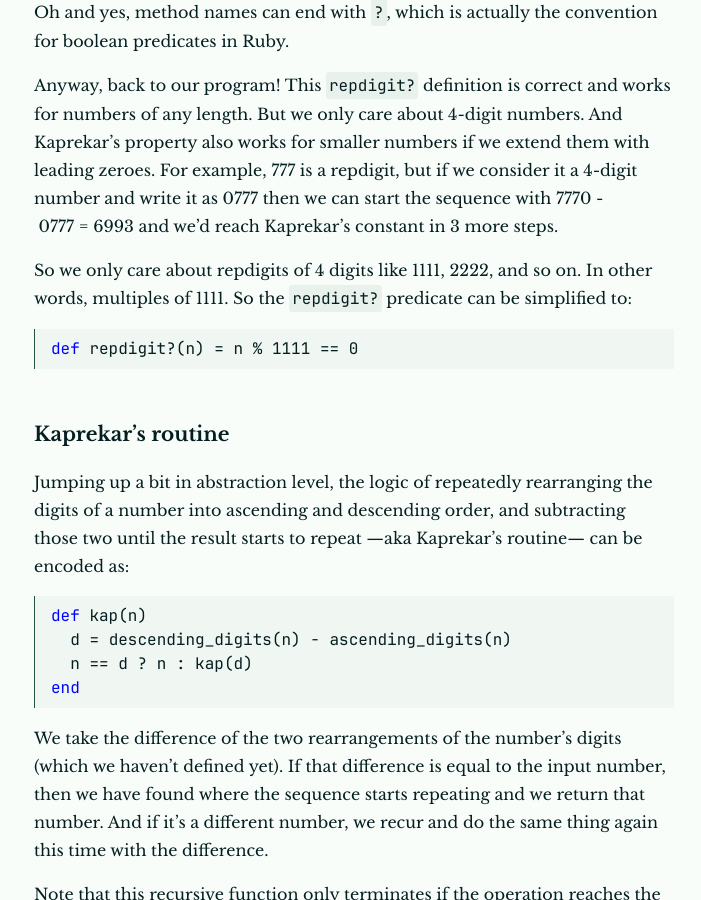
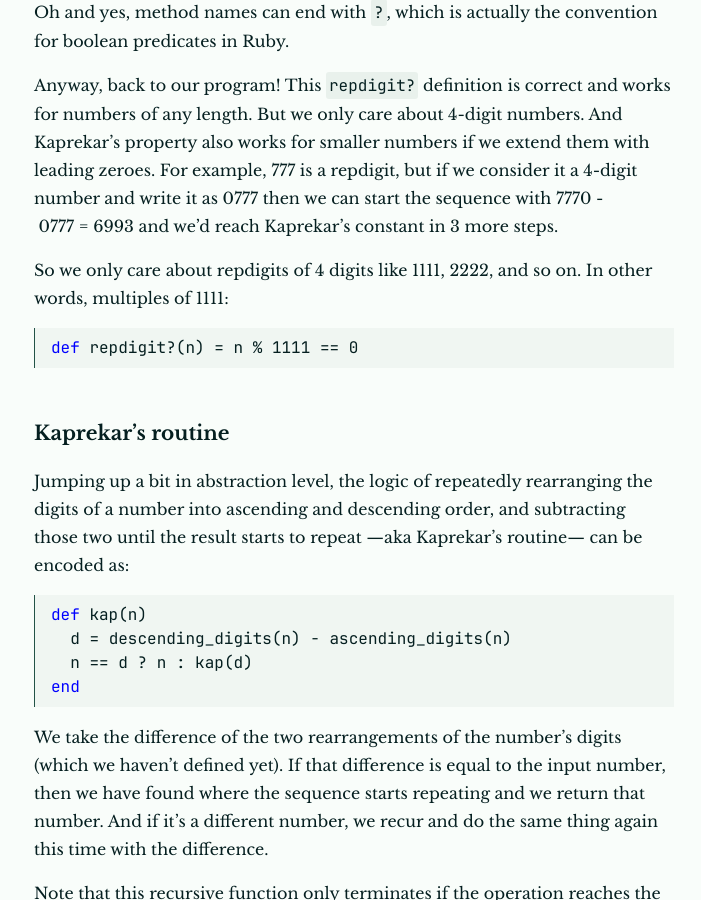
Before and after one commit to epidemian/epidemian.github.io, a Jekyll site: the page built from _posts/2024-04-12-programmer-vs-mathematician.md, in a window 1280 px wide and 900 px high, scrolled down 2262 px. Shown: the whole window, without its empty margins (94-795 px from the left). Built offline with Jekyll 4.4.1, drawn with Linux system fonts in a browser that asks for light colours.

Commit message:
Small edit

````diff
--- a/_posts/2024-04-12-programmer-vs-mathematician.md
+++ b/_posts/2024-04-12-programmer-vs-mathematician.md
@@ -62,7 +62,7 @@ Oh and yes, method names can end with `?`, which is actually the convention for
 
 Anyway, back to our program! This `repdigit?` definition is correct and works for numbers of any length. But we only care about 4-digit numbers. And Kaprekar's property also works for smaller numbers if we extend them with leading zeroes. For example, 777 is a repdigit, but if we consider it a 4-digit number and write it as 0777 then we can start the sequence with 7770&nbsp;-&nbsp;0777&nbsp;=&nbsp;6993 and we'd reach Kaprekar's constant in 3 more steps.
 
-So we only care about repdigits of 4 digits like 1111, 2222, and so on. In other words, multiples of 1111. So the `repdigit?` predicate can be simplified to:
+So we only care about repdigits of 4 digits like 1111, 2222, and so on. In other words, multiples of 1111:
 
 ```ruby
 def repdigit?(n) = n % 1111 == 0
````
